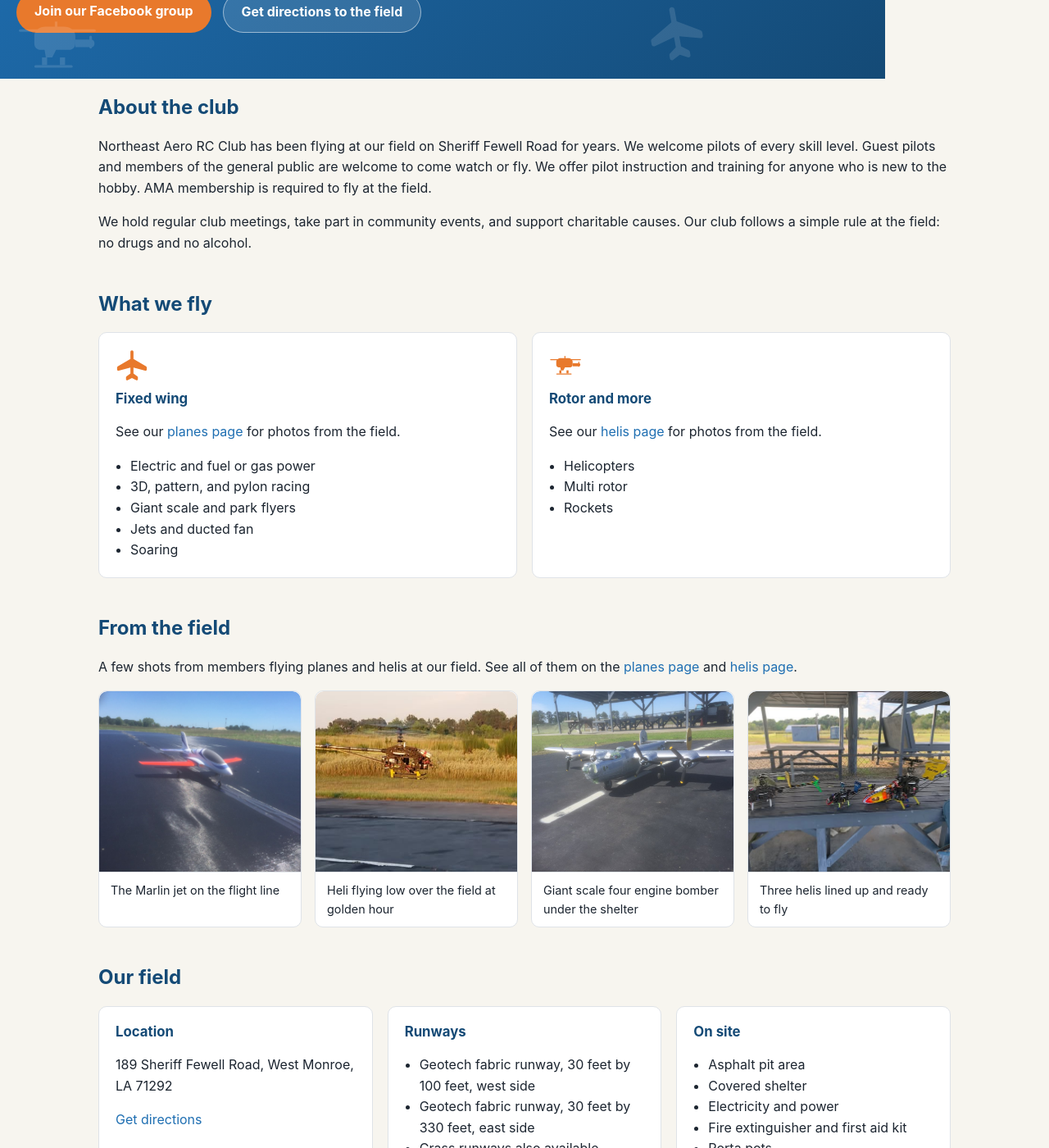
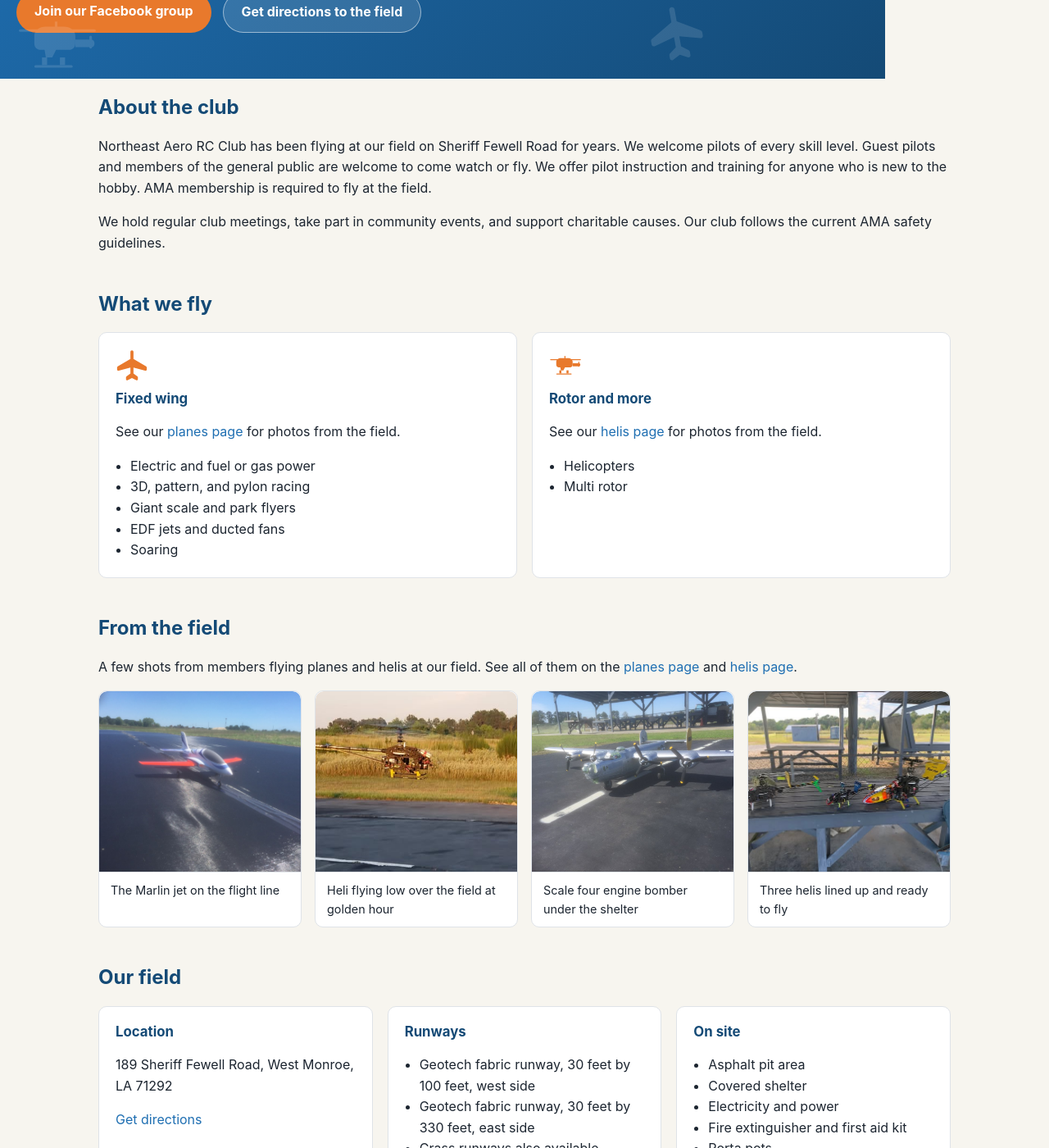
Before and after one commit to TheAssembler1/nearcflyingrc, a Jekyll site: the page built from index.md, in a window 1280 px wide and 1400 px high, scrolled down 362 px. Shown: the whole window at 82% size. Built offline with Jekyll 4.4.1, drawn with Linux system fonts in a browser that asks for light colours.

Commit message:
Update club rule, fixed wing list, and bomber wording
Swap the drugs/alcohol line for AMA safety guidelines, rename jets to
EDF jets, drop rockets from the rotor list, and use "Scale" instead of
"Giant scale" for the four engine bomber.

Co-Authored-By: Claude Sonnet 5 <noreply@anthropic.com>
Claude-Session: https://claude.ai/code/session_01SuhJJkgqzW1s1tP2Ykwpbw

```diff
--- a/_data/plane_photos.yml
+++ b/_data/plane_photos.yml
@@ -4,5 +4,5 @@ IMG_2104.jpg.jpeg: "The Marlin jet on the flight line"
 IMG_2106.jpg.jpeg: "The Marlin jet parked by the pilot shelter"
 IMG_2593.jpg.jpeg: "Scale Cessna style plane on the runway"
 IMG_2594.jpg.jpeg: "Scale Cessna style plane, side view"
-IMG_2621.jpg.jpeg: "Giant scale four engine bomber under the shelter"
-IMG_2622.jpg.jpeg: "Giant scale four engine bomber on the runway"
+IMG_2621.jpg.jpeg: "Scale four engine bomber under the shelter"
+IMG_2622.jpg.jpeg: "Scale four engine bomber on the runway"
--- a/index.md
+++ b/index.md
@@ -19,7 +19,7 @@ layout: default
 <section>
   <h2>About the club</h2>
   <p>Northeast Aero RC Club has been flying at our field on Sheriff Fewell Road for years. We welcome pilots of every skill level. Guest pilots and members of the general public are welcome to come watch or fly. We offer pilot instruction and training for anyone who is new to the hobby. AMA membership is required to fly at the field.</p>
-  <p>We hold regular club meetings, take part in community events, and support charitable causes. Our club follows a simple rule at the field: no drugs and no alcohol.</p>
+  <p>We hold regular club meetings, take part in community events, and support charitable causes. Our club follows the current AMA safety guidelines.</p>
 </section>
 
 <section>
@@ -33,7 +33,7 @@ layout: default
         <li>Electric and fuel or gas power</li>
         <li>3D, pattern, and pylon racing</li>
         <li>Giant scale and park flyers</li>
-        <li>Jets and ducted fan</li>
+        <li>EDF jets and ducted fans</li>
         <li>Soaring</li>
       </ul>
     </div>
@@ -44,7 +44,6 @@ layout: default
       <ul>
         <li>Helicopters</li>
         <li>Multi rotor</li>
-        <li>Rockets</li>
       </ul>
     </div>
   </div>
@@ -68,9 +67,9 @@ layout: default
     </figure>
     <figure class="gallery-item">
       <a href="{{ '/planes/' | relative_url }}">
-        <img src="{{ '/images/planes/IMG_2621.jpg.jpeg' | relative_url }}" alt="Giant scale four engine bomber under the shelter" loading="lazy">
+        <img src="{{ '/images/planes/IMG_2621.jpg.jpeg' | relative_url }}" alt="Scale four engine bomber under the shelter" loading="lazy">
       </a>
-      <figcaption>Giant scale four engine bomber under the shelter</figcaption>
+      <figcaption>Scale four engine bomber under the shelter</figcaption>
     </figure>
     <figure class="gallery-item">
       <a href="{{ '/helis/' | relative_url }}">
```
Also changed, not shown: planes.md (+1 -1 lines).
